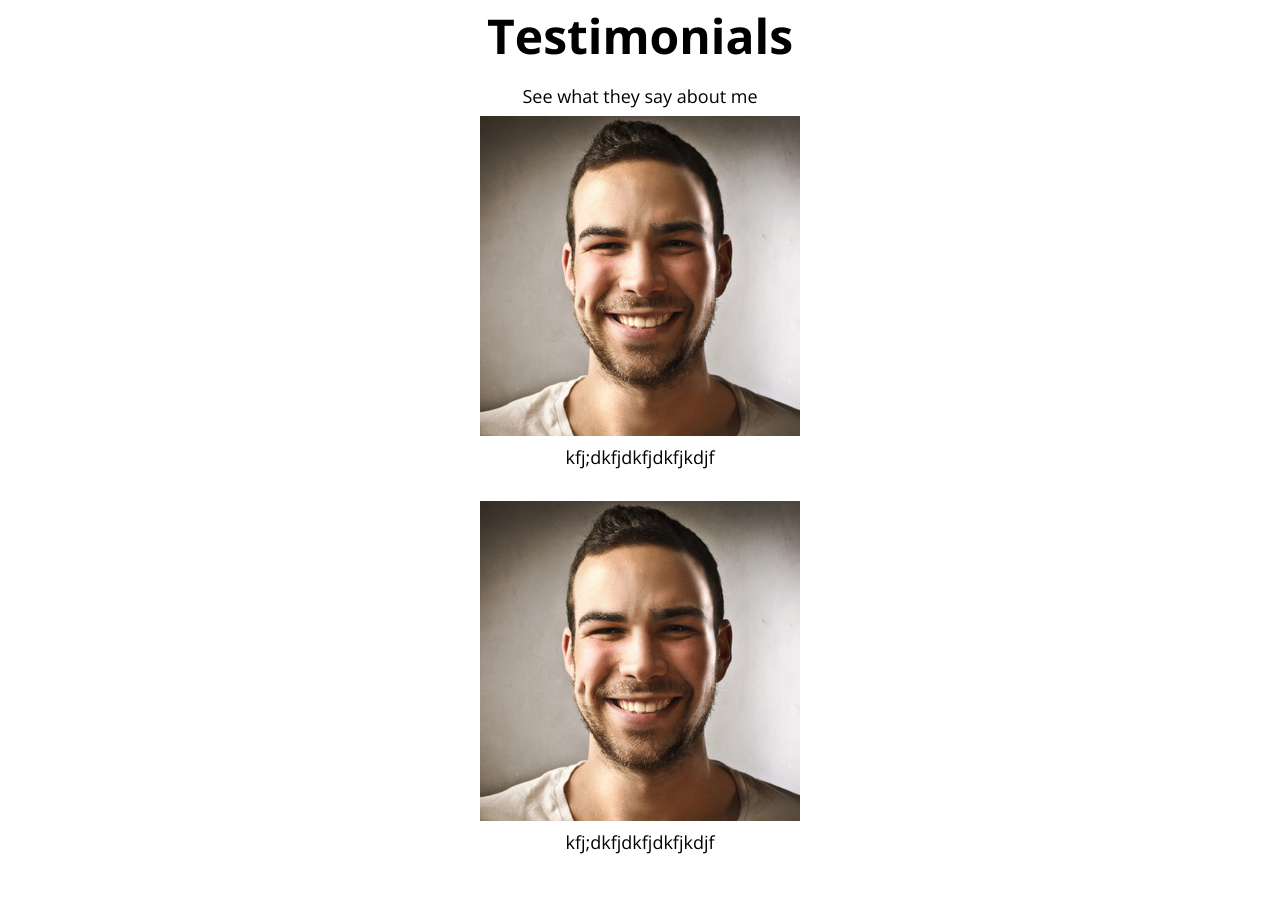
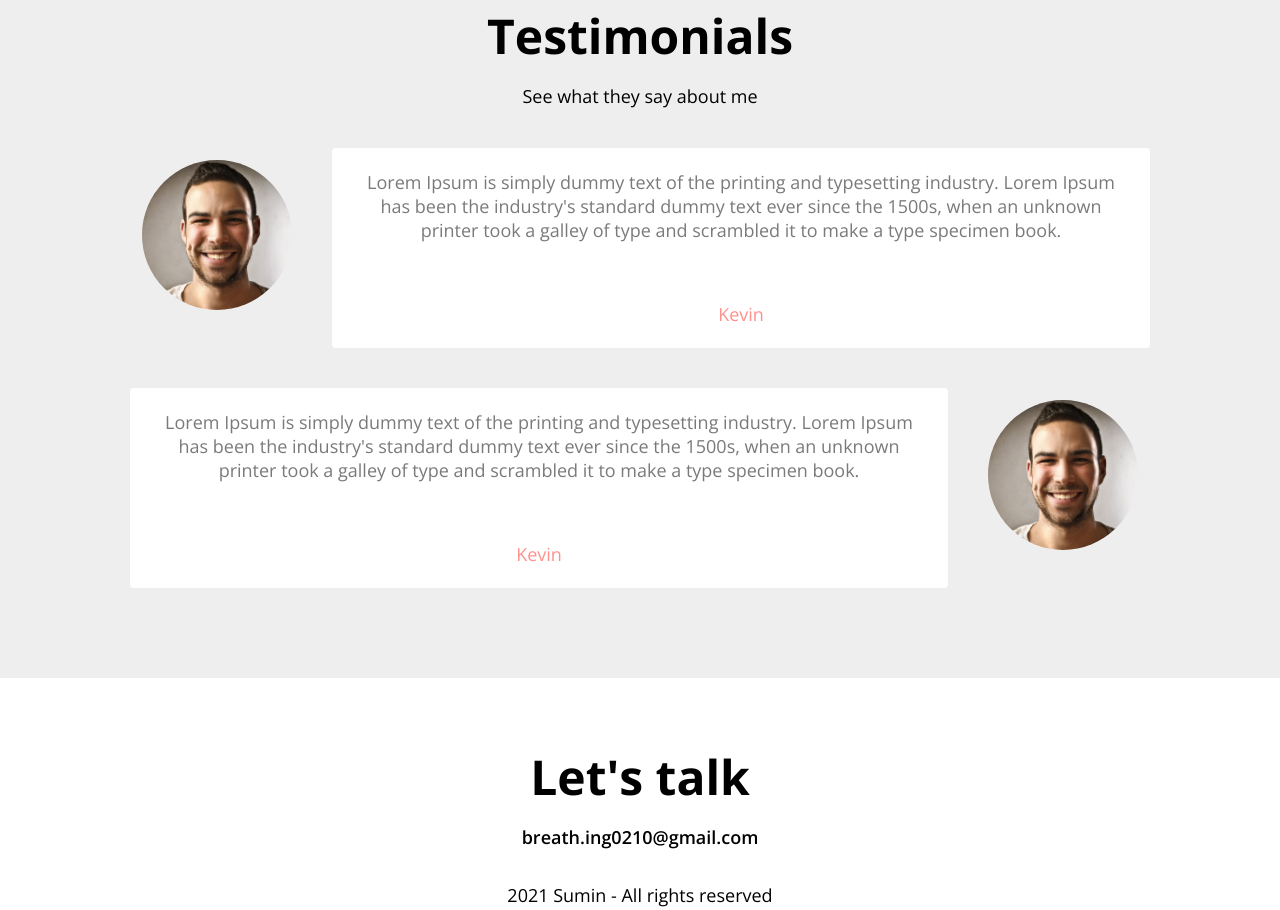
Before and after one commit to sumin03/Portfolio, a plain HTML site: page index.html in a window 1280 px wide. Shown: the part 3391-4301 px from the top of the page. Drawn offline with nearby package versions, Linux system fonts and the light colour scheme.

Commit message:
CSS: testimonial

```diff
--- a/index.html
+++ b/index.html
@@ -227,18 +227,18 @@
         <h3>See what they say about me</h3>
         <div class="testimonials">
             <div class="testimonial">
-                <img src="imgs/testimonial/people.jpg" alt="People" class="textimonial__avatar">
+                <img src="imgs/testimonial/people.jpg" alt="People" class="testimonial__avatar">
                 <div class="testimonial__speech-bubble">
-                    <p>kfj;dkfjdkfjdkfjkdjf</p>
+                    <p>Lorem Ipsum is simply dummy text of the printing and typesetting industry. Lorem Ipsum has been the industry's standard dummy text ever since the 1500s, when an unknown printer took a galley of type and scrambled it to make a type specimen book.</p>
                     <p class="name"><a href="imgs/testimonial/people.jpg">Kevin</a></p>
                 </div>
             </div>
             <div class="testimonial">
-                <img src="imgs/testimonial/people.jpg" alt="People" class="textimonial__avatar">
                 <div class="testimonial__speech-bubble">
-                    <p>kfj;dkfjdkfjdkfjkdjf</p>
+                    <p>Lorem Ipsum is simply dummy text of the printing and typesetting industry. Lorem Ipsum has been the industry's standard dummy text ever since the 1500s, when an unknown printer took a galley of type and scrambled it to make a type specimen book.</p>
                     <p class="name"><a href="">Kevin</a></p>
                 </div>
+                <img src="imgs/testimonial/people.jpg" alt="People" class="testimonial__avatar">
             </div>
         </div>
     </section>
--- a/style.css
+++ b/style.css
@@ -419,3 +419,53 @@
     background-color:var(--color-dark-white);
 
   }
+
+
+  /* Testimonial */
+  #testimonials{
+      background-color: var(--color-light-white);
+  }
+
+  .testimonials{
+      margin: 40px;
+
+  }
+
+  .testimonial{
+      display:flex;
+      margin:40px;
+
+  }
+
+  .testimonial__avatar{
+      width:150px;
+      height:150px;
+      border-radius: 50%;
+      margin:12px;
+  }
+
+  .testimonial__avatar:nth-child(odd){
+      margin-right:40px;
+  }
+
+  .testimonial__avatar:nth-child(even){
+      margin-left:40px;
+  }
+
+  .testimonial__speech-bubble{
+      padding:18px;
+      background-color:var(--color-white);
+      border-radius: var(--size-border-radius);
+  }
+
+  .testimonial__speech-bubble p{
+      color:var(--color-light-grey);
+  }
+
+  .testimonial__speech-bubble a{
+      color:var(--color-pink);
+  }
+
+  .name{
+      margin-top:60px;
+  }
```
